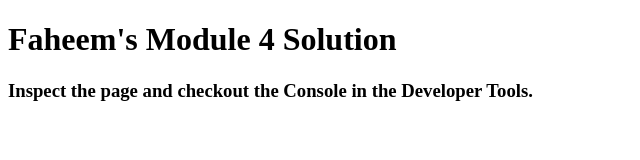
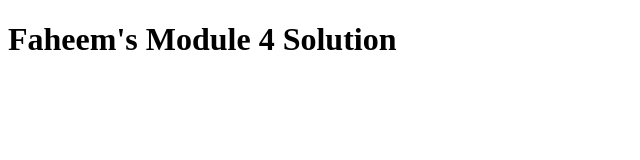
Before and after one commit to tevelly/module-4, a plain HTML site: page index.html in a window 1280 px wide. Shown: the whole page, without its empty margins (0-640 px from the left). Drawn offline with Linux system fonts and the light colour scheme.

Commit message:
Update index.html

```diff
--- a/index.html
+++ b/index.html
@@ -12,6 +12,5 @@
 </head>
 <body>
   <h1>Faheem's Module 4 Solution</h1>
-  <h3>Inspect the page and checkout the Console in the Developer Tools.</h3>
 </body>
 </html>
```
